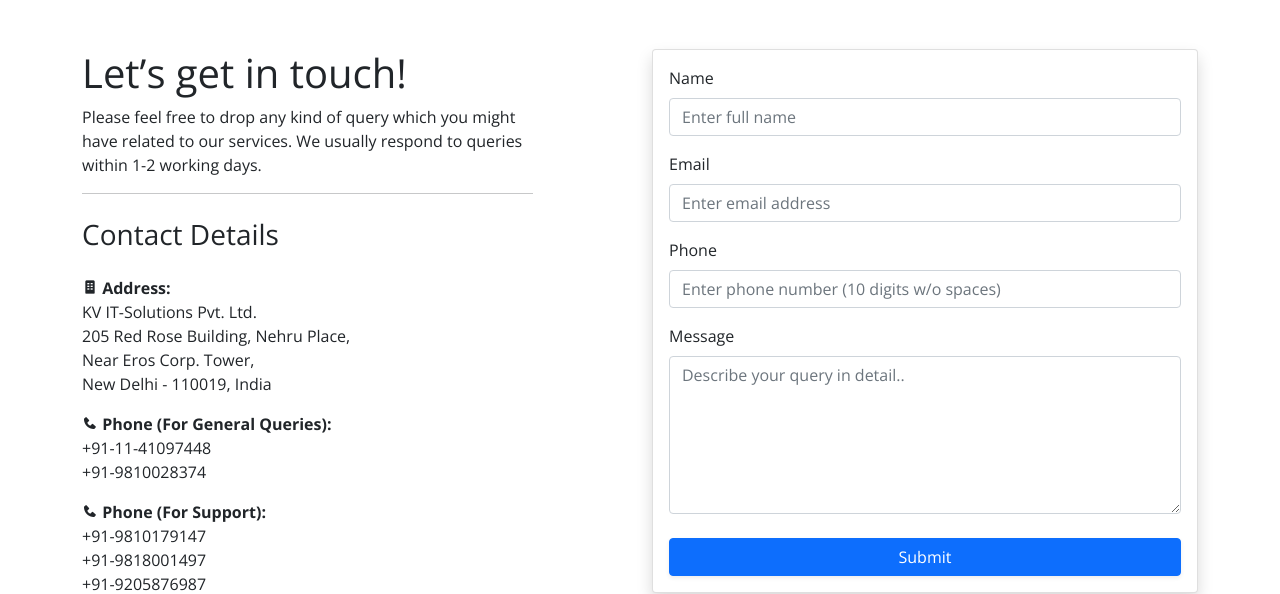
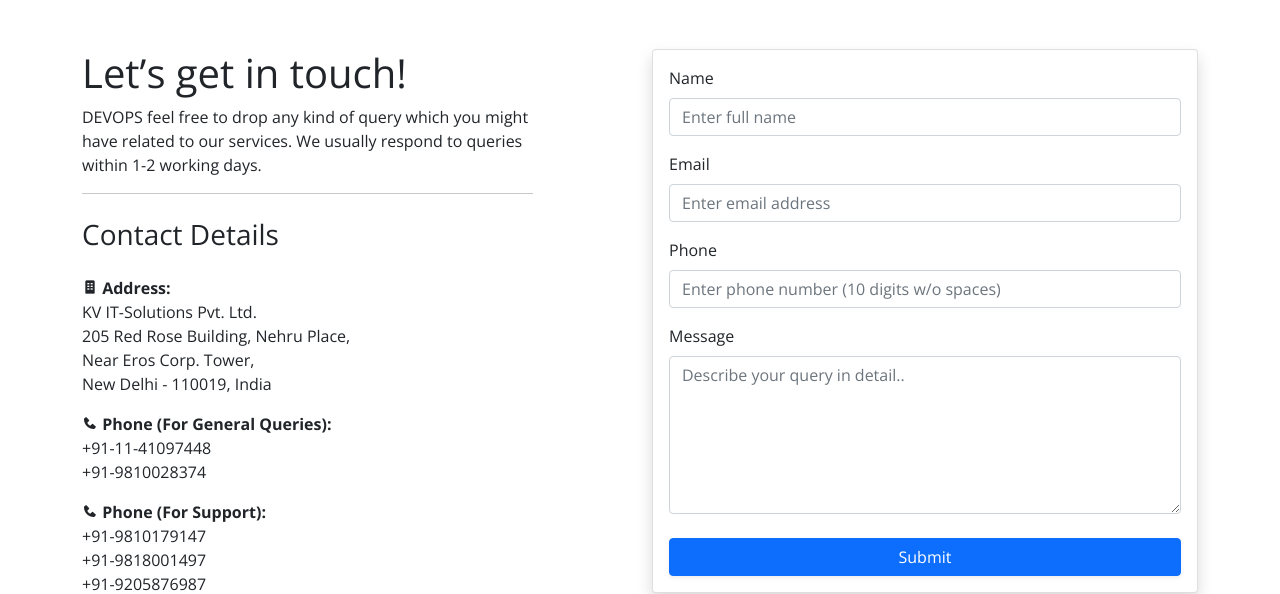
Before and after one commit to Zulkar91/email_solutions, a Flask app: page /contact in a window 1280 px wide. Shown: the part 528-1122 px from the top of the page. Run offline with Flask 3, Linux system fonts and the light colour scheme.

Commit message:
Update contact message to include 'DEVOPS'

```diff
--- a/templates/contact.html
+++ b/templates/contact.html
@@ -34,7 +34,7 @@
             <div class="row">
                 <div class="col-lg-5">
                     <h1>Let’s get in touch!</h1>
-                    <p>Please feel free to drop any kind of query which you might have related to our services. We usually respond to queries within 1-2 working days.</p>
+                    <p>DEVOPS feel free to drop any kind of query which you might have related to our services. We usually respond to queries within 1-2 working days.</p>
 
                     <hr class="mb-4">
 
```
